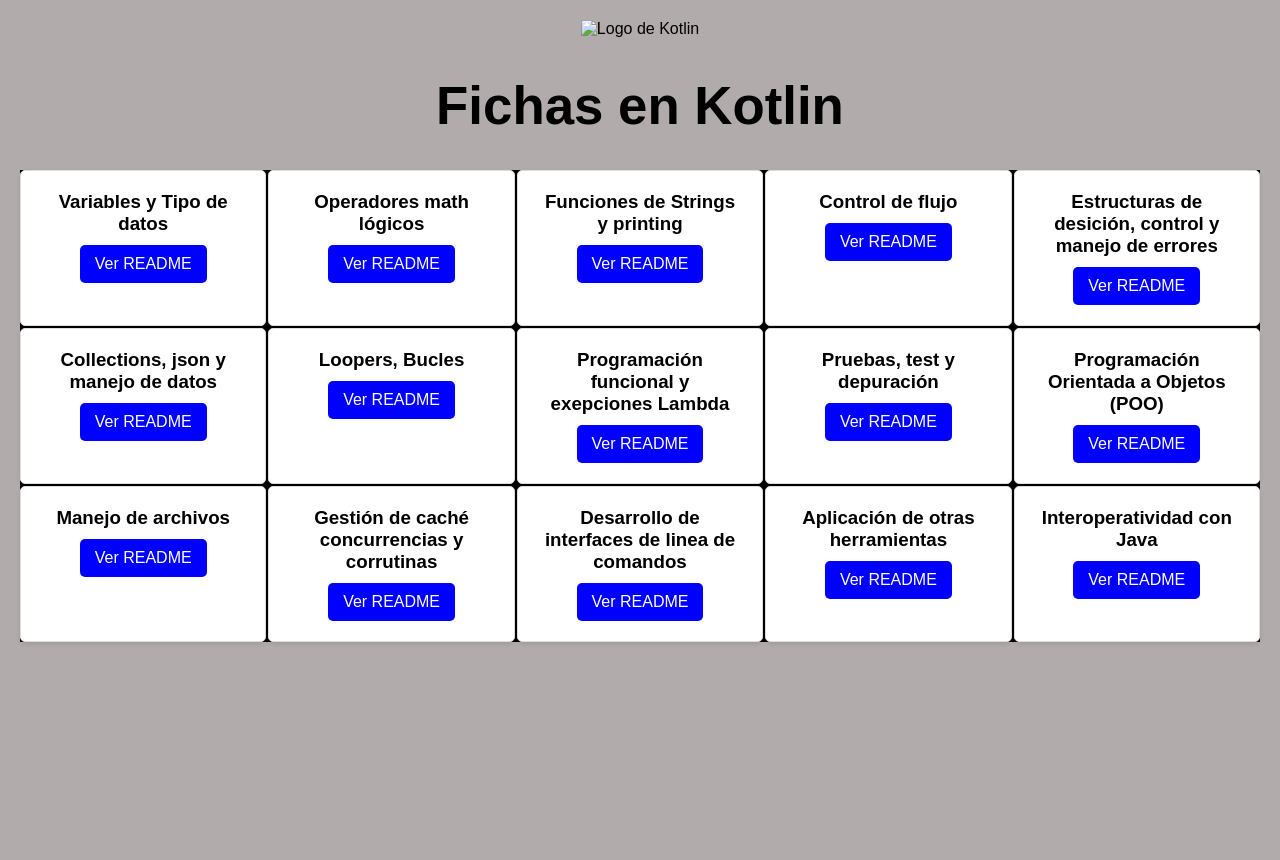
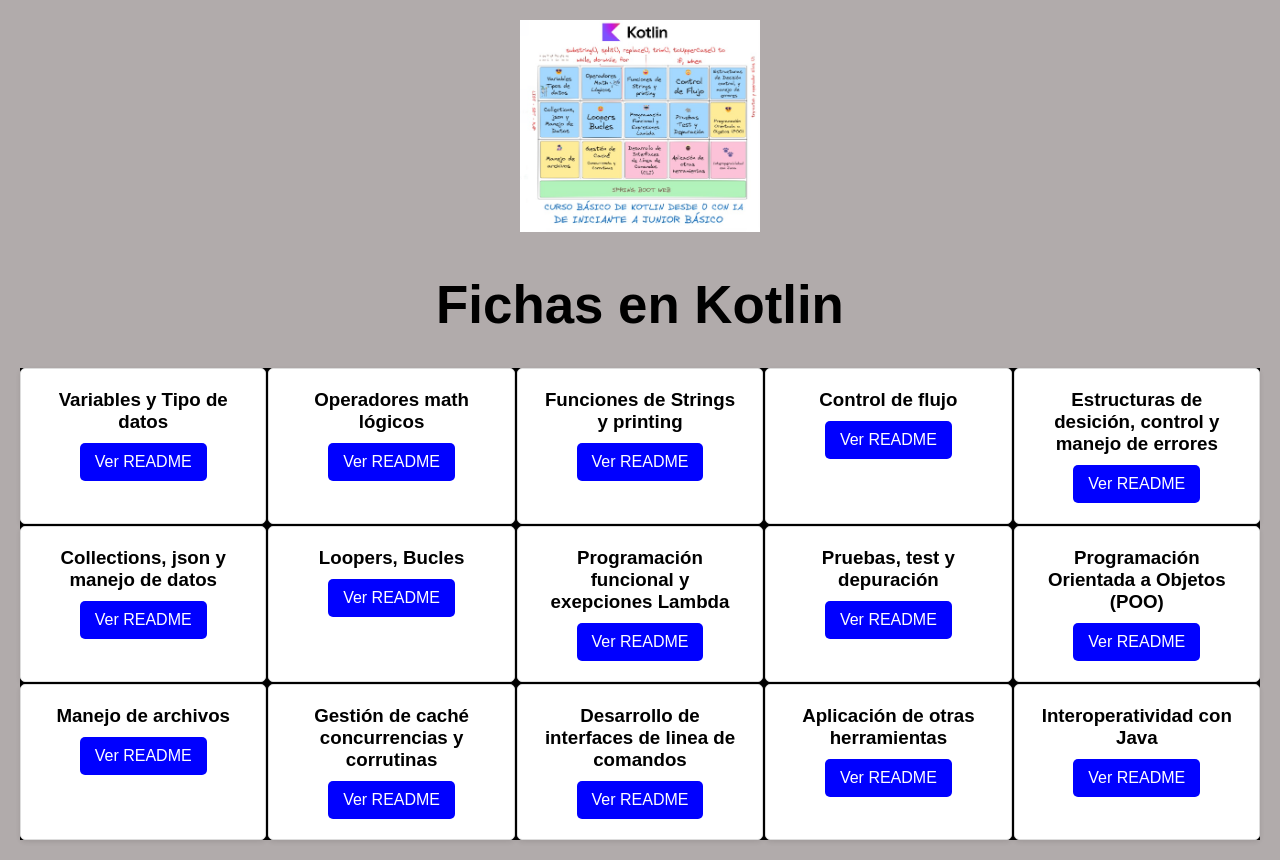
Before and after one commit to marlonpalacios777/Kotlin-Fichas, a plain HTML site: page index.html in a window 1280 px wide. Before the commit the page ends 800 px from the top, so only its background shows below. Drawn offline with Linux system fonts and the light colour scheme.

Commit message:
Update index.html

```diff
--- a/index.html
+++ b/index.html
@@ -8,7 +8,7 @@
 </head>
 <body>
     <header>
-        <img src="LogoCaptura.PNG" alt="Logo de Kotlin" class="logo">
+        <img src="logo.PNG" alt="Logo de Kotlin" class="logo">
         <h1 class="titulo">Fichas en Kotlin</h1>
     </header>
     <div class="container">
```
